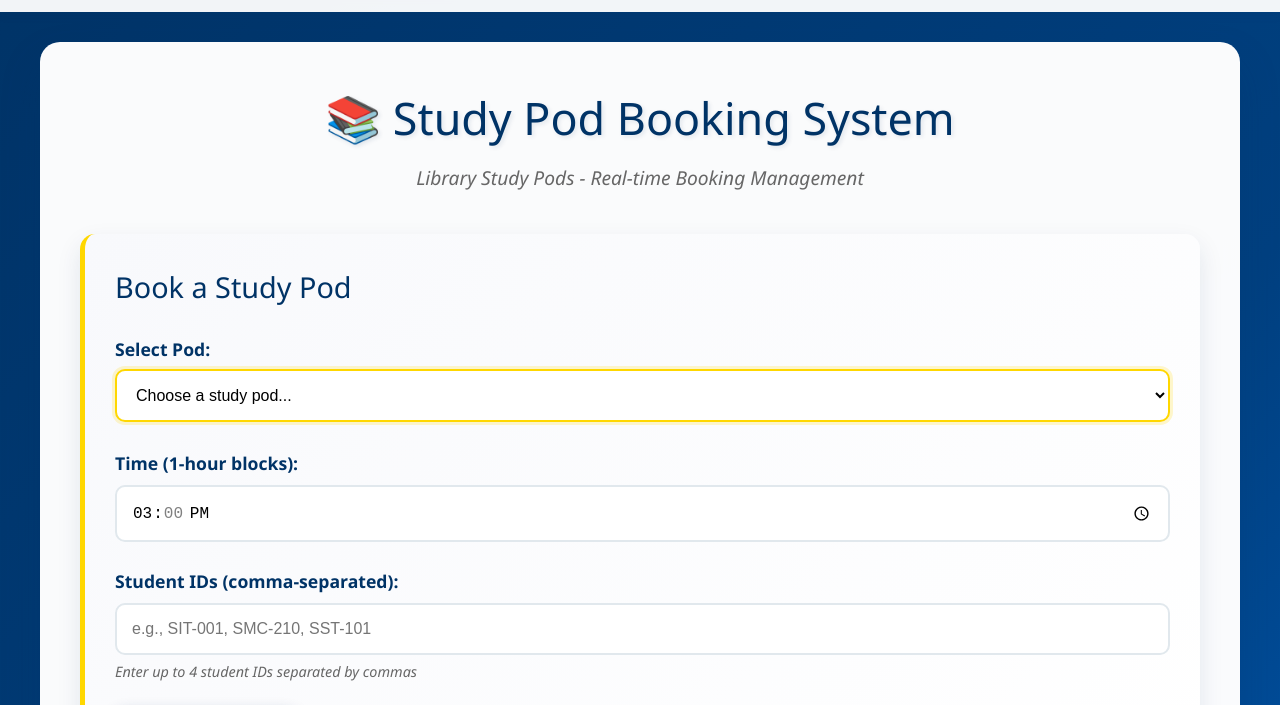
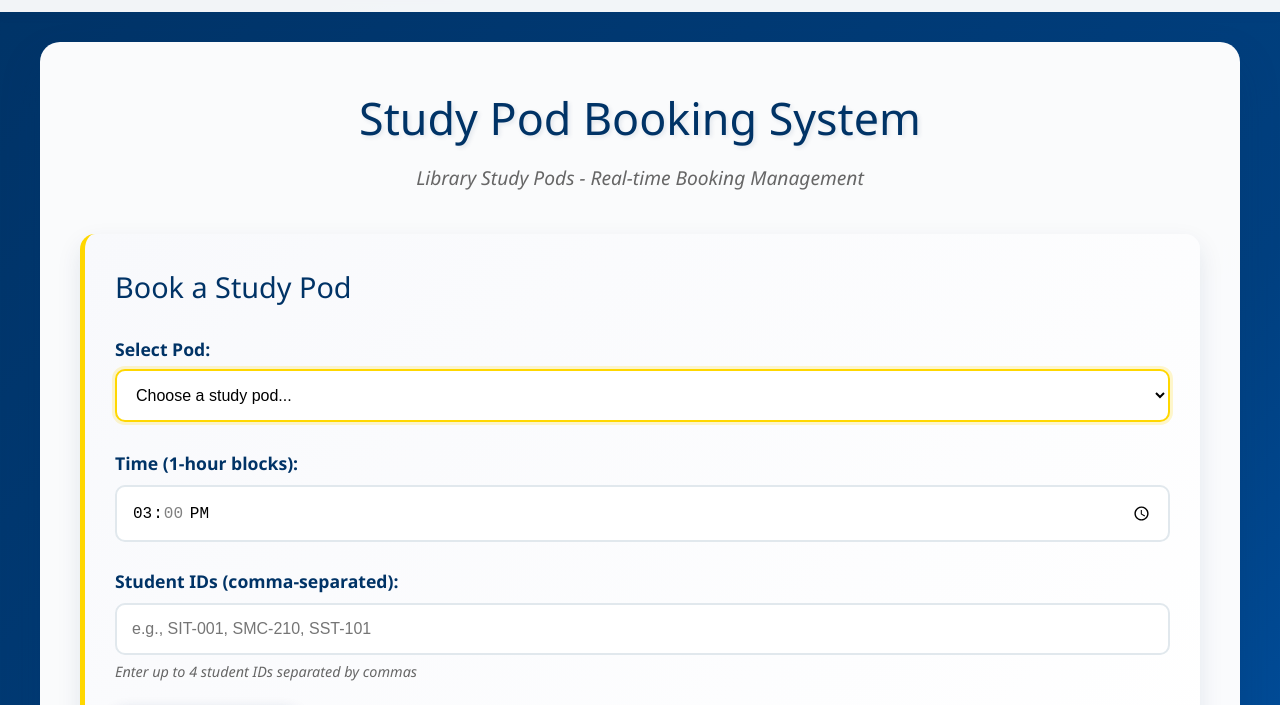
Before and after one commit to AKStine/USIU-Study-Pod-Booking-Widget-IST4035VA, a plain HTML site: page index.html in a window 1280 px wide. Shown: the part 86-791 px from the top of the page. Drawn offline with Linux system fonts and the light colour scheme.

Commit message:
Update index.html

```diff
--- a/index.html
+++ b/index.html
@@ -16,7 +16,7 @@
     </header>
 
     <div class="container">
-        <h1>📚 Study Pod Booking System</h1>
+        <h1>Study Pod Booking System</h1>
         <p class="subtitle">Library Study Pods - Real-time Booking Management</p>
 
         <div class="form-section">
```
